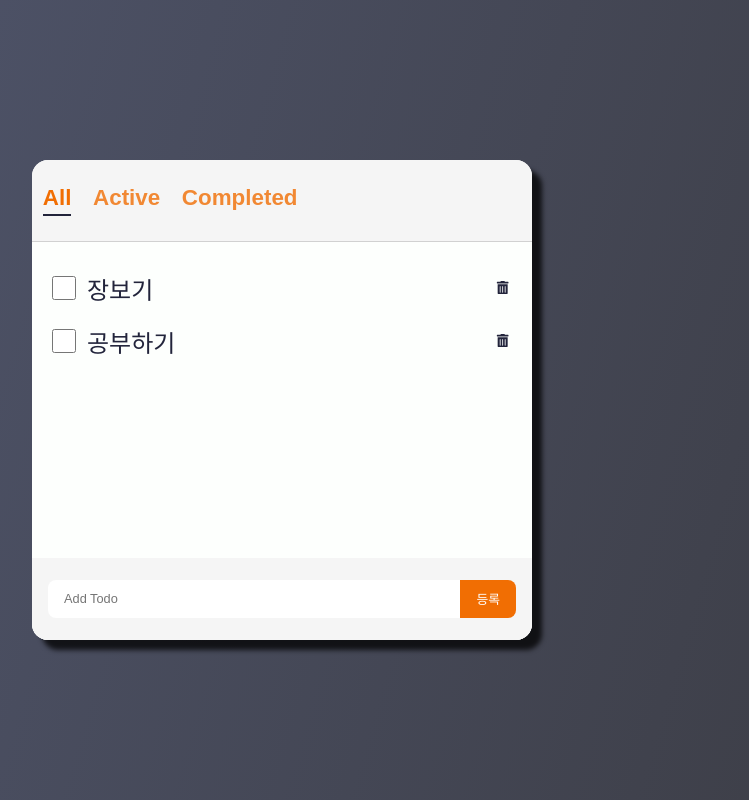
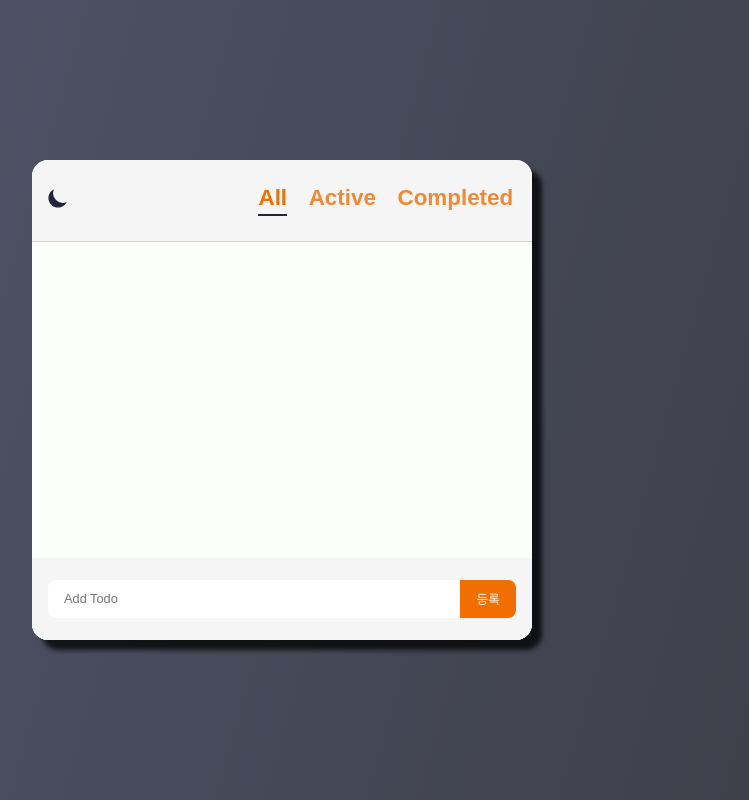
Before and after one commit to hangueira/todolist, a React (Create React App) app: page / in a window 1280 px wide. Shown: the whole page, without its empty margins (358-1107 px from the left). Built offline with nearby package versions, Linux system fonts and the light colour scheme.

Commit message:
[ADDED] - finish todolist

```diff
--- a/src/App.jsx
+++ b/src/App.jsx
@@ -1,14 +1,15 @@
 import React, { useState } from 'react';
 import TodoList from './components/TodoList/TodoList';
 import Header from './components/Header/Header';
+import { DarkModeProvier } from './context/DarkModeContext';
 
 const filters = ['all', 'active', 'completed'];
 export default function App() {
   const [filter, setFilter] = useState(filters[0]);
   return (
-    <>
+    <DarkModeProvier>
       <Header filters={filters} filter={filter} onFilterChange={setFilter} />
       <TodoList filter={filter} />
-    </>
+    </DarkModeProvier>
   );
 }
--- a/src/components/Header/Header.jsx
+++ b/src/components/Header/Header.jsx
@@ -1,9 +1,16 @@
 import React from 'react';
 import styles from './Header.module.css';
+import { useDarkMode } from '../../context/DarkModeContext';
+import { HiMoon, HiSun } from 'react-icons/hi';
 
 export default function Header({ filters, filter, onFilterChange }) {
+  const { darkMode, toggleDarkMode } = useDarkMode();
   return (
     <header className={styles.header}>
+      <button className={styles.toggle} onClick={() => toggleDarkMode()}>
+        {!darkMode && <HiMoon />}
+        {darkMode && <HiSun />}
+      </button>
       <ul className={styles.filters}>
         {filters.map((value, index) => (
           <li key={index}>
--- a/src/components/Header/Header.module.css
+++ b/src/components/Header/Header.module.css
@@ -1,9 +1,23 @@
 .header {
   display: flex;
   justify-content: space-between;
+  padding: 0 0.5rem;
   align-items: center;
   background-color: var(--color-bg-dark);
   border-bottom: 1px solid var(--color-grey);
+}
+
+.toggle {
+  font-size: 1.5rem;
+  cursor: pointer;
+  background-color: transparent;
+  color: var(--color-text);
+  transition: all 150ms ease-in;
+}
+
+.toggle:hover {
+  transform: scale(1.1);
+  color: var(--color-accent);
 }
 
 .filters {
--- a/src/components/TodoList/TodoList.jsx
+++ b/src/components/TodoList/TodoList.jsx
@@ -1,13 +1,10 @@
-import React, { useState } from 'react';
+import React, { useEffect, useState } from 'react';
 import AddTodo from '../AddTodo/AddTodo';
 import Todo from '../Todo/Todo';
 import styles from './TodoList.module.css';
 
 export default function TodoList({ filter }) {
-  const [todos, setTodos] = useState([
-    { id: '123', text: '장보기', status: 'active' },
-    { id: '124', text: '공부하기', status: 'active' },
-  ]);
+  const [todos, setTodos] = useState(() => findTodos());
   const handleAdd = (todo) => {
     setTodos((prev) => [...prev, todo]);
   };
@@ -17,6 +14,10 @@
   const handleDelete = (todo) => {
     setTodos(todos.filter((t) => t.id !== todo.id));
   };
+
+  useEffect(() => {
+    localStorage.setItem('todos', JSON.stringify(todos));
+  }, [todos]);
 
   const filtered = getFilteredItems(todos, filter);
 
@@ -36,7 +37,10 @@
     </section>
   );
 }
-
+function findTodos() {
+  const todos = localStorage.getItem('todos');
+  return todos ? JSON.parse(todos) : [];
+}
 function getFilteredItems(todos, filter) {
   if (filter === 'all') {
     return todos;
--- /dev/null
+++ b/src/context/DarkModeContext.jsx
@@ -0,0 +1,36 @@
+import { createContext, useContext, useState, useEffect } from 'react';
+
+const DarkModeContext = createContext();
+
+export function DarkModeProvier({ children }) {
+  const [darkMode, setDarkMode] = useState(false);
+  const toggleDarkMode = () => {
+    setDarkMode((prev) => !prev);
+    updateDarkMode(!darkMode);
+  };
+
+  useEffect(() => {
+    const isDark =
+      localStorage.theme === 'dark' ||
+      (!('theme' in localStorage) &&
+        window.matchMedia('(prefers-color-scheme: dark').matches);
+    setDarkMode(isDark);
+    updateDarkMode(isDark);
+  }, []);
+  return (
+    <DarkModeContext.Provider value={{ darkMode, toggleDarkMode }}>
+      {children}
+    </DarkModeContext.Provider>
+  );
+}
+
+function updateDarkMode(darkMode) {
+  if (darkMode) {
+    document.documentElement.classList.add('dark');
+    localStorage.theme = 'dark';
+  } else {
+    document.documentElement.classList.remove('dark');
+    localStorage.theme = 'light';
+  }
+}
+export const useDarkMode = () => useContext(DarkModeContext);
--- a/src/index.css
+++ b/src/index.css
@@ -6,6 +6,13 @@
   --color-accent: #f16e03;
   --color-white: white;
   --color-scrollbar: #aaa7a7;
+}
+
+html.dark {
+  --color-bg-dark: #1a1c35;
+  --color-bg: #22243b;
+  --color-grey: #4e4e4e;
+  --color-text: #fdfffd;
 }
 
 body {
```
